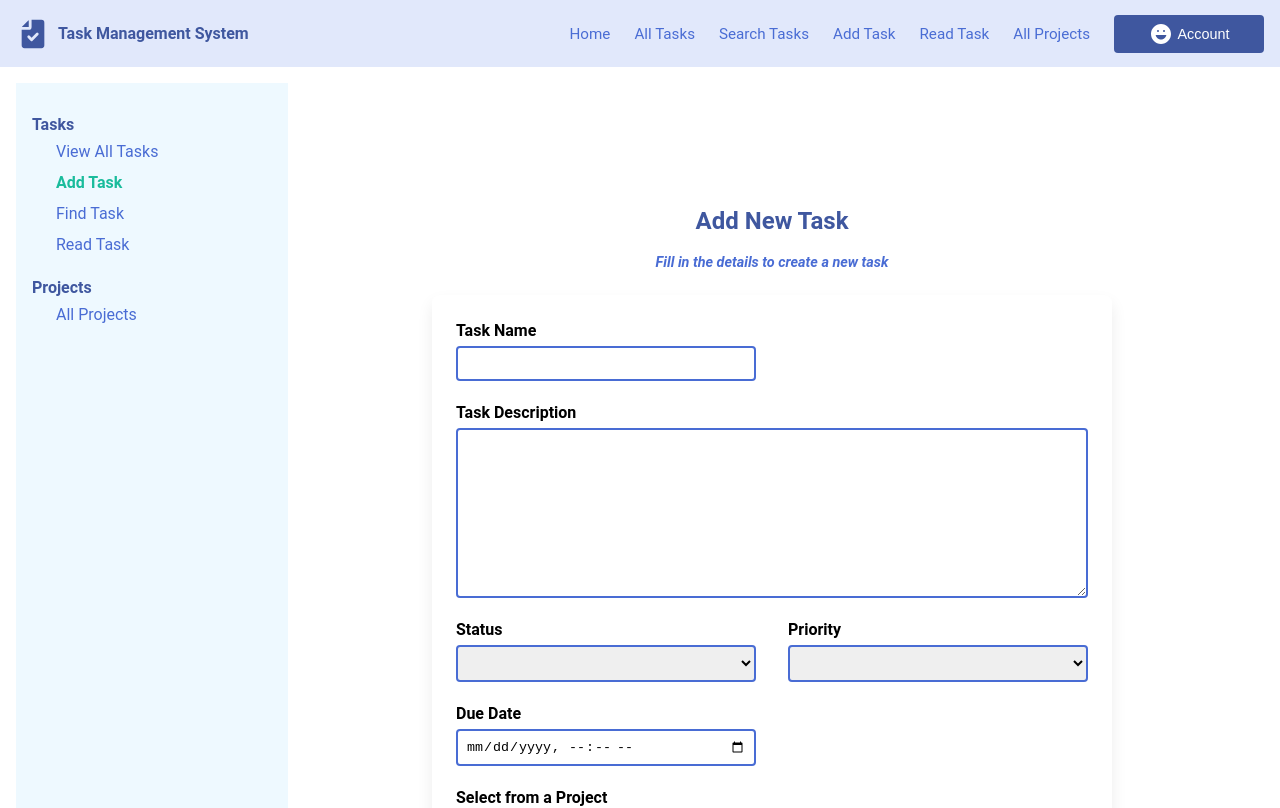
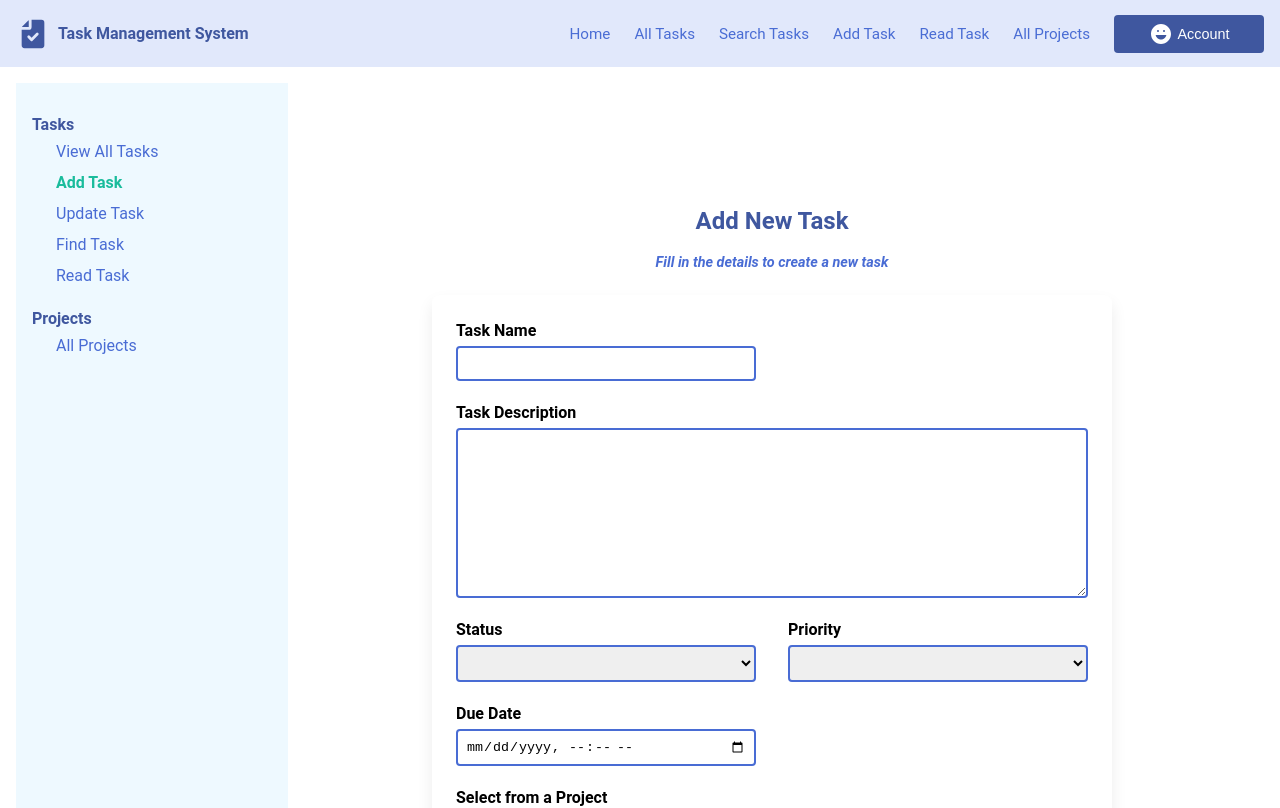
Before and after one commit to B4IGit/tms, an Angular app in the folder tms-client/: page /tasks/add in a window 1280 px wide. Shown: the top 808 px of the page. Built offline with nearby package versions, Linux system fonts and the light colour scheme; no server answers.

Commit message:
Added "Update Task" link to aside navbar

```diff
--- a/tms-client/src/app/aside-navbar/aside-navbar.component.ts
+++ b/tms-client/src/app/aside-navbar/aside-navbar.component.ts
@@ -20,6 +20,9 @@ import { RouterLink, RouterLinkActive } from '@angular/router';
         </li>
         <li>
           <a routerLink="/tasks/add" routerLinkActive="active">Add Task</a>
+        </li>
+        <li>
+          <a routerLink="/tasks/update">Update Task</a>
         </li>
         <li>
           <a routerLink="/tasks/search" routerLinkActive="active">Find Task</a>
```
